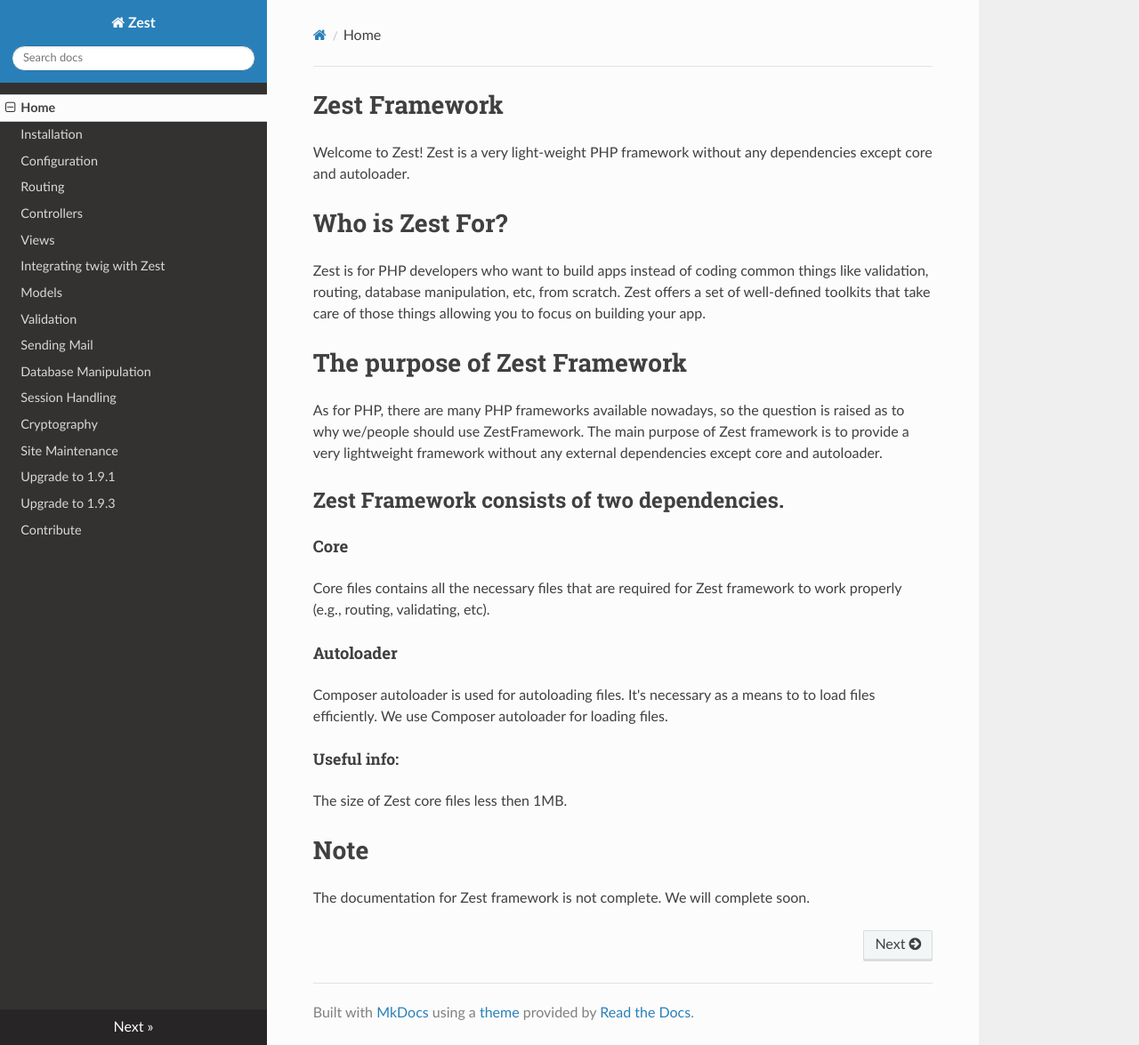
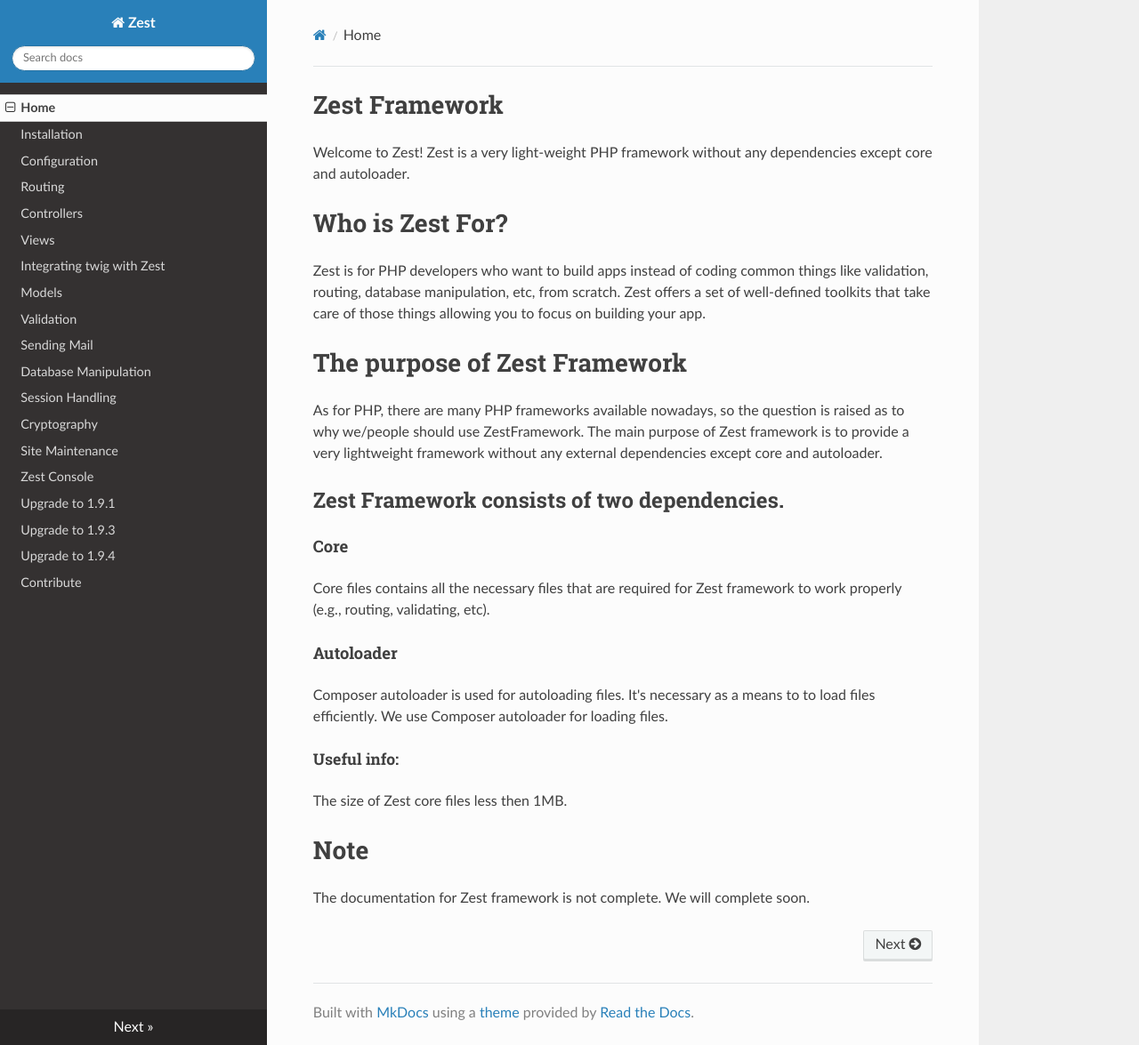
Before and after one commit to alphazframework/zest-docs-latest, an MkDocs documentation site: the page built from docs/index.md, in a window 1280 px wide and 1175 px high. Shown: the whole window at 89% size. Built offline with MkDocs 1.6.1, drawn with Linux system fonts in a browser that asks for light colours; nearby versions of some CDN libraries; old or Windows-style settings are respelled for this version of MkDocs.

Commit message:
Update mkdocs.yml

```diff
--- a/mkdocs.yml
+++ b/mkdocs.yml
@@ -14,7 +14,9 @@ pages:
     - Session Handling: session.md
     - Cryptography: cryptography.md
     - Site Maintenance: maintenance.md
+    - Zest Console: console.md
     - Upgrade to 1.9.1: UPGRADE-1.9.1.md
     - Upgrade to 1.9.3: Upgrade to 1.9.3.md
+    - Upgrade to 1.9.4: UPGRADE-1.9.4.md
     - Contribute: zestcontribute.md
 theme: readthedocs
```
